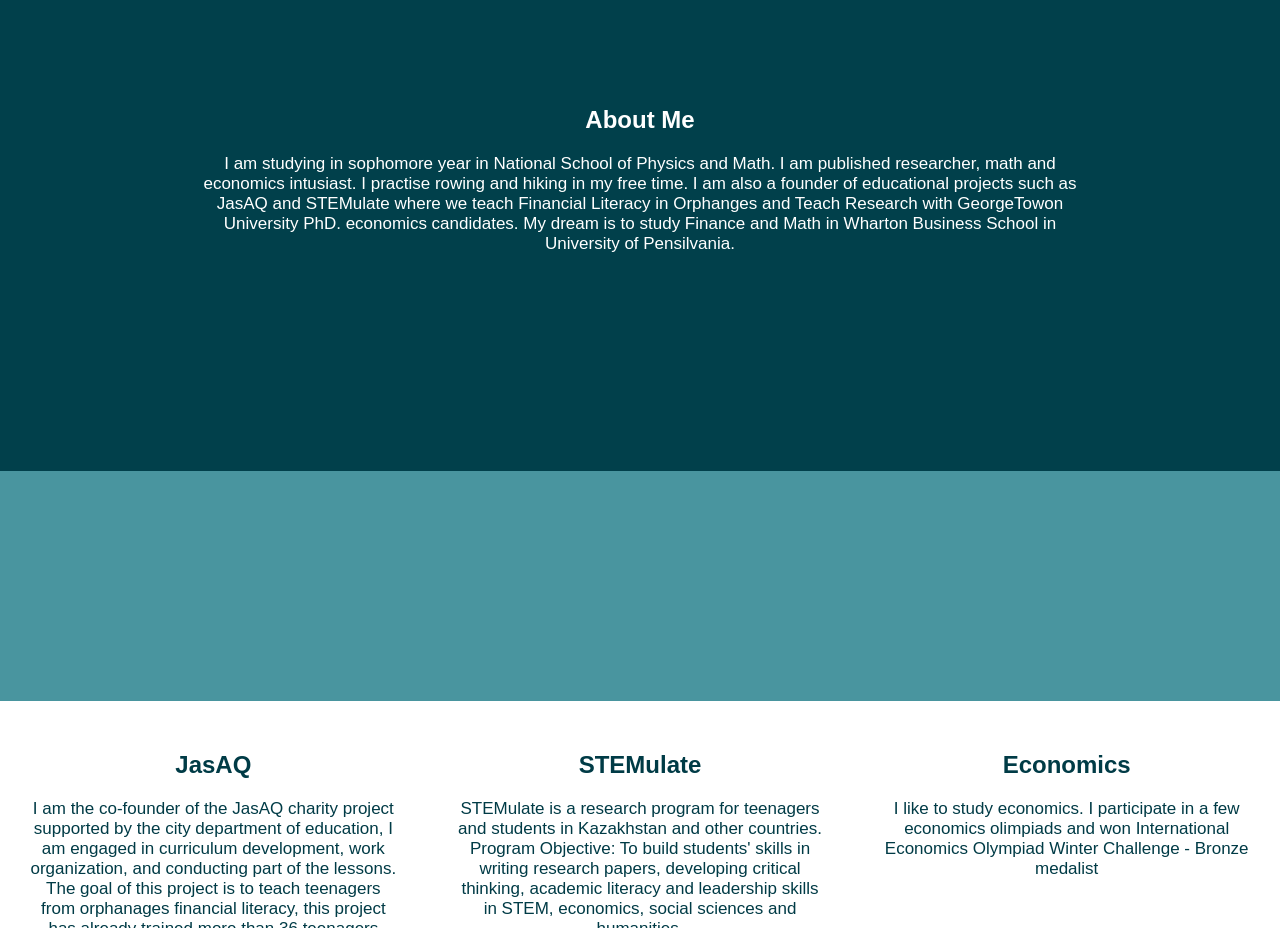
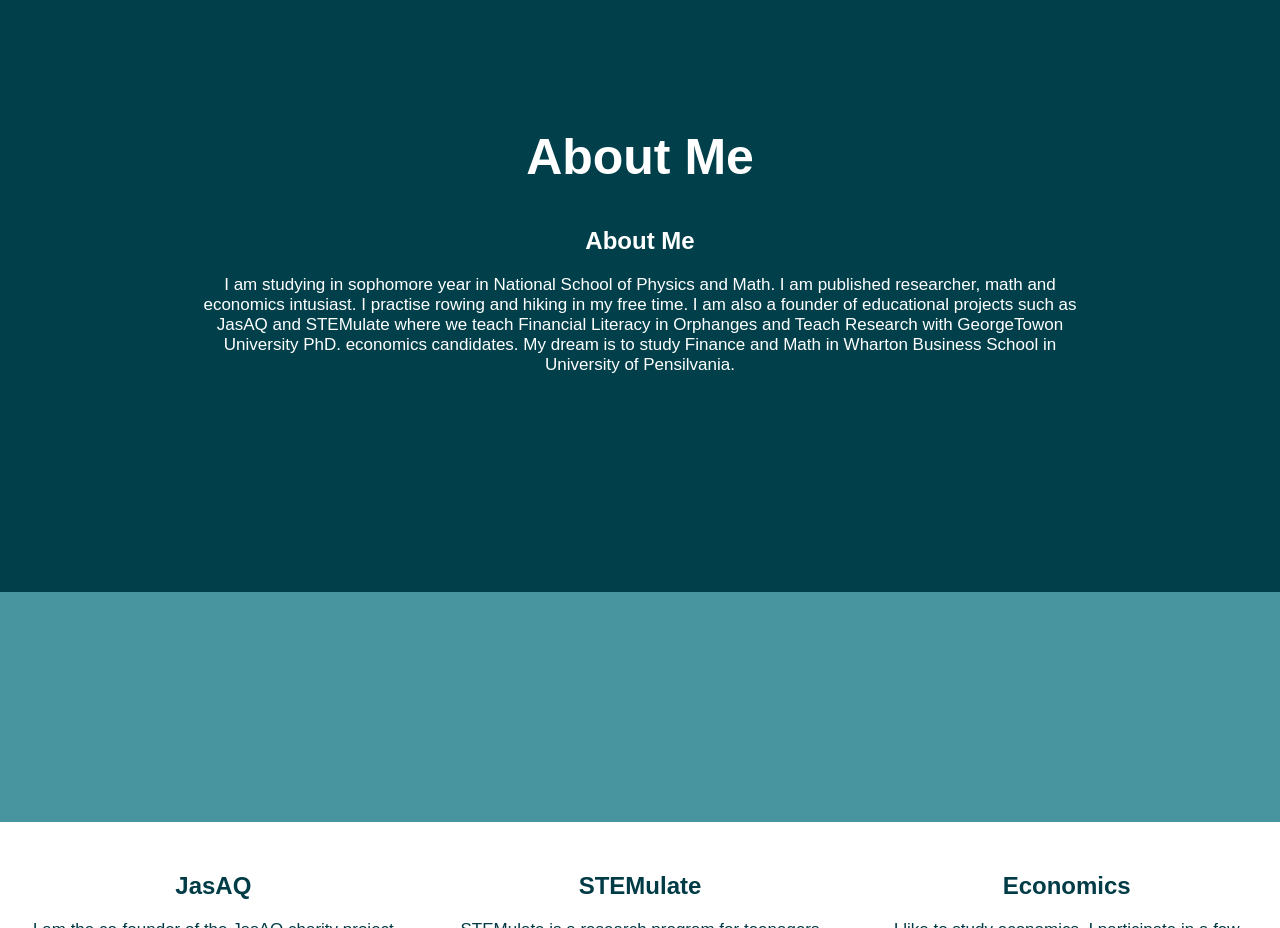
Before and after one commit to teoremiy228/sitemy, a plain HTML site: page index.html in a window 1280 px wide. Shown: the part 1180-2108 px from the top of the page. Drawn offline with Linux system fonts and the light colour scheme.

Commit message:
Update index.html

```diff
--- a/index.html
+++ b/index.html
@@ -24,6 +24,7 @@
 
         <section class="about">
             <div class="aboutme">
+                <h1 class="lox">About Me<h2>
                 <h2>About Me</h2>
                 <p>I am studying in sophomore year in National School of Physics and Math. I am published researcher, math and economics intusiast. I practise rowing and hiking in my free time. I am  also a founder of educational projects such as JasAQ and STEMulate where we teach Financial Literacy in Orphanges and Teach Research with GeorgeTowon University PhD. economics candidates. My dream is to study Finance and Math in Wharton Business School in University of Pensilvania.</p>
             </div>
```
